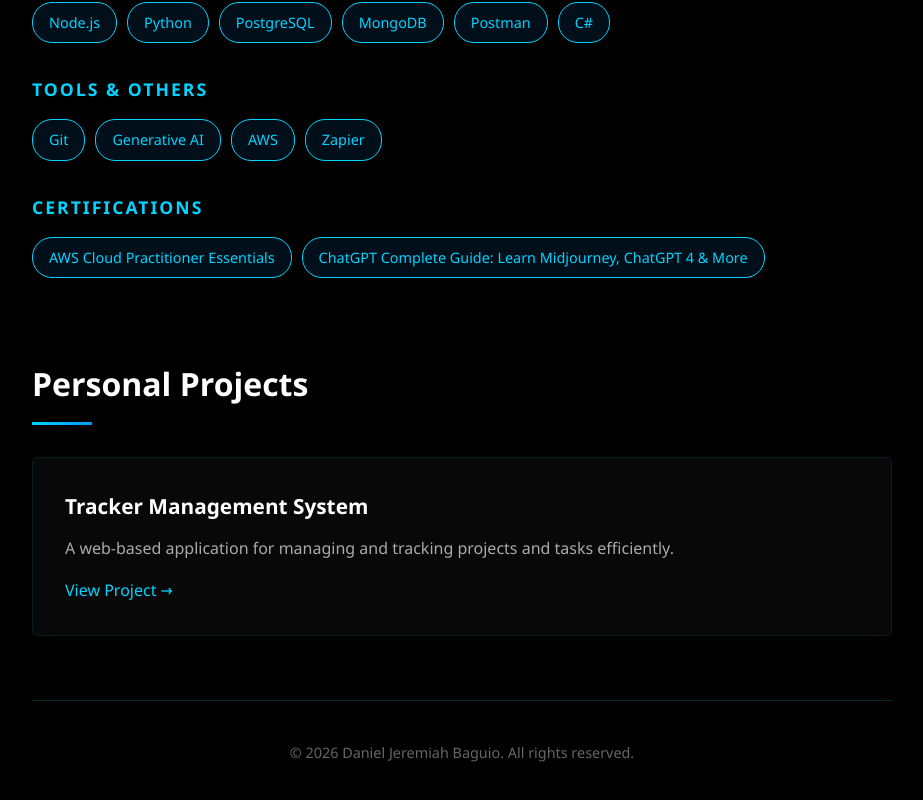
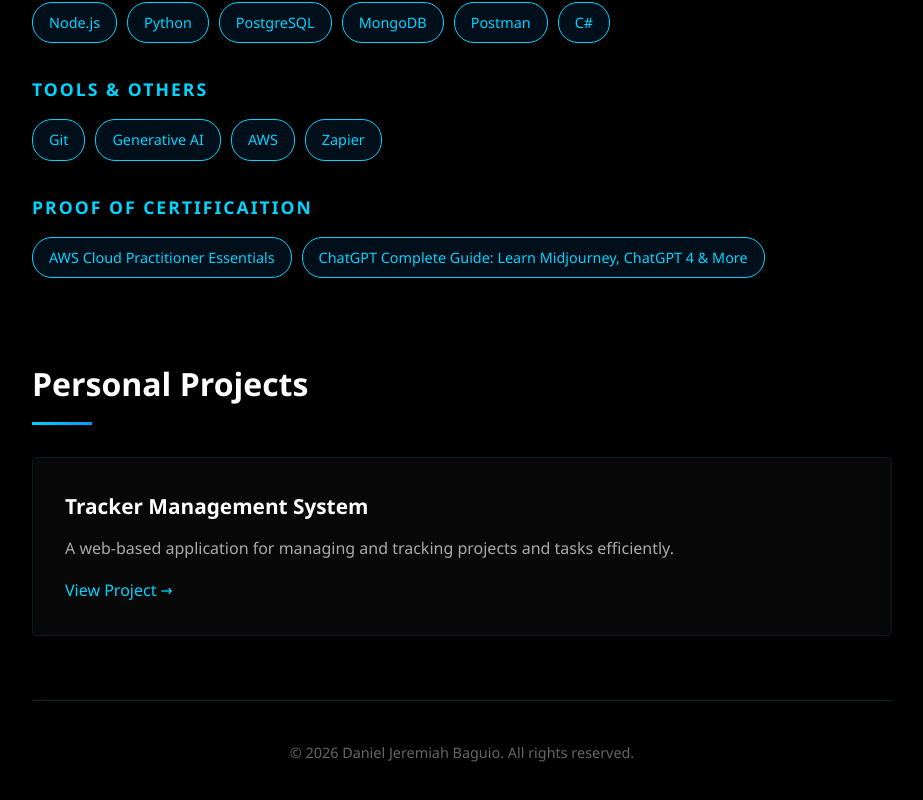
Before and after one commit to BaguioDaniel/Portfolio, a React (Vite) app in the folder Portfolio/: page / in a window 1280 px wide. Shown: the part 1979-2779 px from the top of the page, without its empty margins (178-1101 px from the left). Built offline with nearby package versions, Linux system fonts and the light colour scheme.

Commit message:
Commit #12 | Naming adjustments

```diff
--- a/Portfolio/src/components/ChatWidget.jsx
+++ b/Portfolio/src/components/ChatWidget.jsx
@@ -6,7 +6,7 @@ export default function ChatWidget() {
   const [messages, setMessages] = useState([
     {
       id: 1,
-      text: "Hi! I'm your AI assistant. Feel free to ask me anything about this portfolio!",
+      text: "Hi! I'm your AI assistant. Feel free to ask me anything about this portfolio! However as of now, I am still under development.",
       sender: 'bot',
       timestamp: new Date()
     }
--- a/Portfolio/src/pages/Home.jsx
+++ b/Portfolio/src/pages/Home.jsx
@@ -115,7 +115,7 @@ export default function Home() {
               </div>
             </div>
             <div className="skills-category">
-              <h4>Certifications</h4>
+              <h4>Proof of Certificaition</h4>
               <div className="skill-tags">
                 {certifications.name.map((cert, idx) => (
                   <a key={idx} href={certifications.link[idx]} className="skill-tag" target="_blank" rel="noopener noreferrer"> {cert} </a>
```
